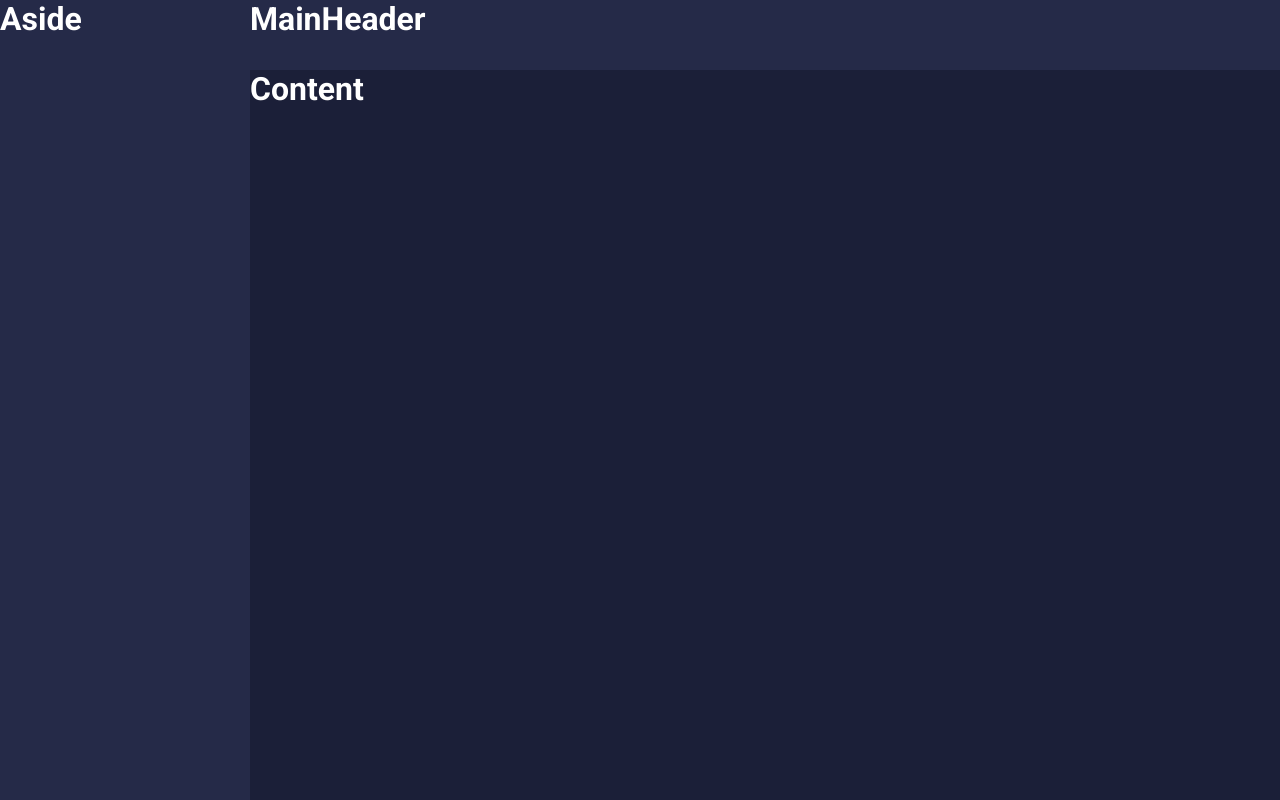
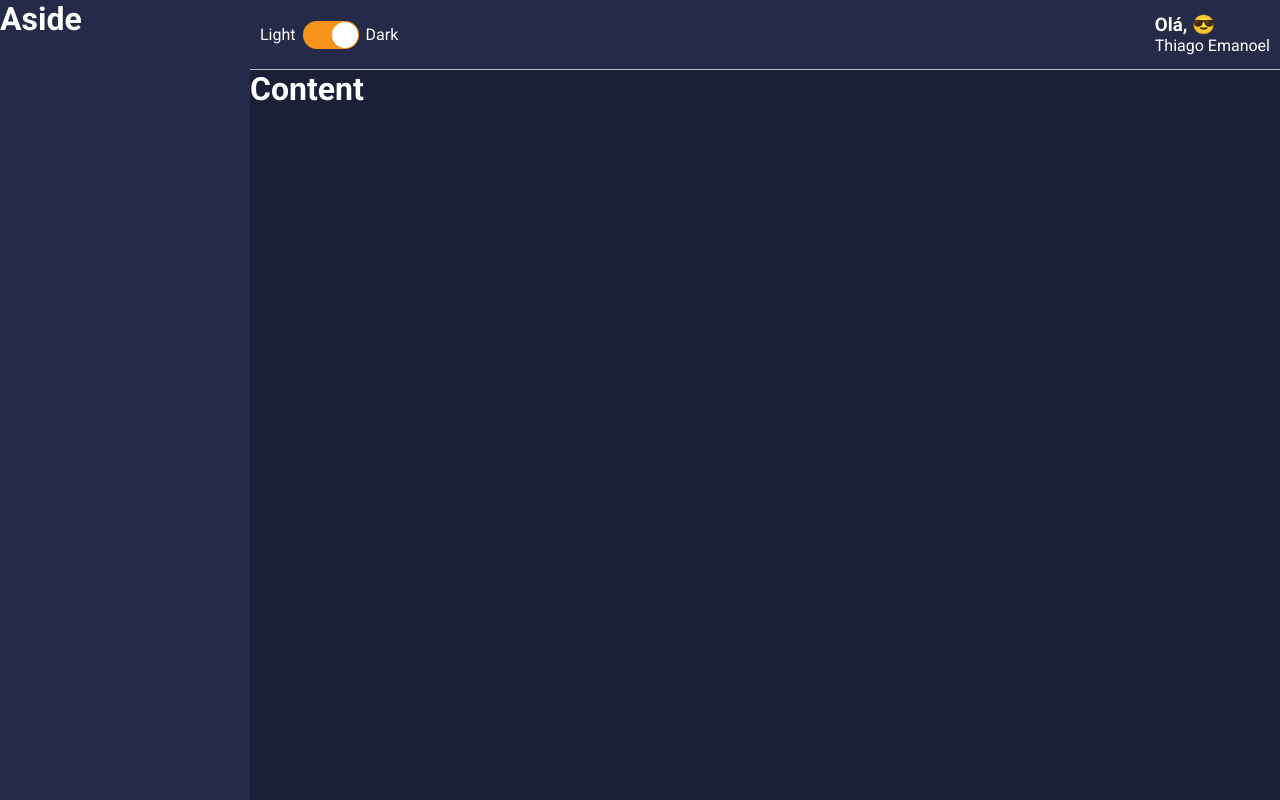
Before and after one commit to thiagoemanoel98/my-wallet-dashboard, a React (Create React App) app: page /list/1 in a window 1280 px wide. Built offline with nearby package versions, Linux system fonts and the light colour scheme.

Commit message:
✨ Switch

```diff
--- a/package.json
+++ b/package.json
@@ -13,6 +13,7 @@
     "react": "^18.2.0",
     "react-dom": "^18.2.0",
     "react-scripts": "5.0.1",
+    "react-switch": "^7.0.0",
     "styled-components": "^5.3.6",
     "typescript": "^4.9.4",
     "web-vitals": "^2.1.4"
--- a/src/components/MainHeader/index.tsx
+++ b/src/components/MainHeader/index.tsx
@@ -1,11 +1,23 @@
-import React from "react";
+import React, {useMemo} from "react";
+import { Emojis } from "../../utils/emojis";
+import Toggle from "../Toggle";
 
 import * as S from "./styles";
 
 const MainHeader: React.FC = () => {
+
+  const emoji = useMemo(() => {
+    const indice = Math.floor(Math.random() * Emojis.length)
+    return Emojis[indice]
+  }, [])
+
   return (
     <S.Container>
-      <h1>MainHeader</h1>
+     <Toggle />
+      <S.Profile>
+        <S.Welcome>Olá, {emoji}</S.Welcome>
+        <S.UserName>Thiago Emanoel</S.UserName>
+      </S.Profile>
     </S.Container>
   );
 };
--- a/src/components/MainHeader/styles.ts
+++ b/src/components/MainHeader/styles.ts
@@ -2,6 +2,19 @@ import styled from "styled-components";
 
 export const Container = styled.div`
   grid-area: MH; // Vai ficar no MH
+  background-color: ${(props) => props.theme.colors.secundary};
+  display: flex;
+  justify-content: space-between;
+  align-items: center;
+  padding: 0 10px; // 10px dos lados
+
+  border-bottom: 1px solid ${(props) => props.theme.colors.gray};
+`;
+
+export const Profile = styled.div`
   color: ${(props) => props.theme.colors.white};
-  background-color: ${(props) => props.theme.colors.secundary};
 `;
+
+export const Welcome = styled.h3``;
+
+export const UserName = styled.span``;
--- /dev/null
+++ b/src/components/Toggle/index.tsx
@@ -0,0 +1,20 @@
+import React from "react";
+
+import * as S from "./styles";
+
+// Componente puro: só recebe parametros
+
+const Toggle: React.FC = () => (
+  <S.Container>
+    <S.Label>Light</S.Label>
+    <S.ToggleSelector
+      checked={true}
+      onChange={() => {}}
+      uncheckedIcon={false}
+      checkedIcon={false}
+    />
+    <S.Label>Dark</S.Label>
+  </S.Container>
+);
+
+export default Toggle;
--- /dev/null
+++ b/src/components/Toggle/styles.ts
@@ -0,0 +1,20 @@
+import styled from "styled-components";
+import Switch, { ReactSwitchProps } from "react-switch";
+
+export const Container = styled.div`
+    display: flex;
+    align-items: center;
+`;
+
+export const Label = styled.span`
+    color: ${props => props.theme.colors.white}
+`;
+
+export const ToggleSelector = styled(Switch).attrs<ReactSwitchProps>(
+  ({ theme }) => ({
+    onColor: theme.colors.info,
+    offColor: theme.colors.warning,
+  })
+)<ReactSwitchProps>`
+  margin: 0 7px;
+`;
--- /dev/null
+++ b/src/utils/emojis.ts
@@ -0,0 +1 @@
+export const Emojis = ["🤑", "🤩", "😍", "😎", "😃"];
```
Also changed, not shown: 1 other file (tests, documents, lock files or other folders).
